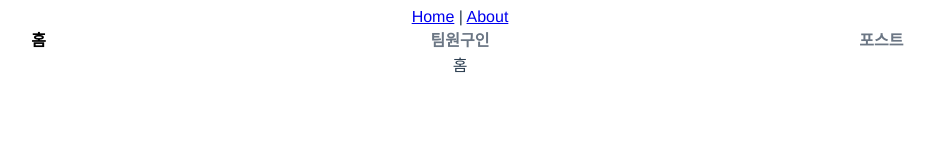
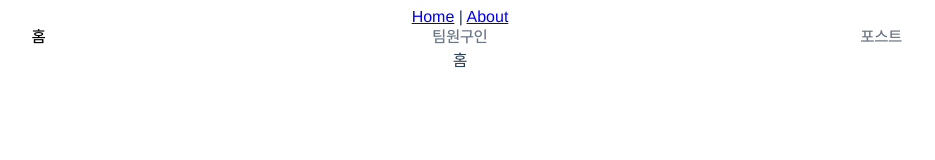
Before and after one commit to diglowc/vue_study, a Vue app: page / in a window 1280 px wide. Shown: the top 160 px of the page, without its empty margins (180-1115 px from the left). Built offline with nearby package versions, Linux system fonts and the light colour scheme.

Commit message:
chore: 홈화면 탭 폰트 변경

```diff
--- a/src/views/HomeView.vue
+++ b/src/views/HomeView.vue
@@ -36,9 +36,9 @@ const tabs = ["홈", "팀원구인", "포스트"];
   flex: 1;
   background-color: white;
   border: 0;
+  font-family: "Pretendard-Medium";
   font-size: 16px;
   color: #6b7684;
-  font-weight: bold;
 }
 button.active {
   color: #000000;
```
